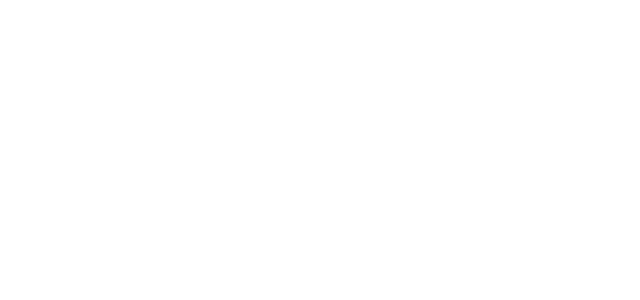
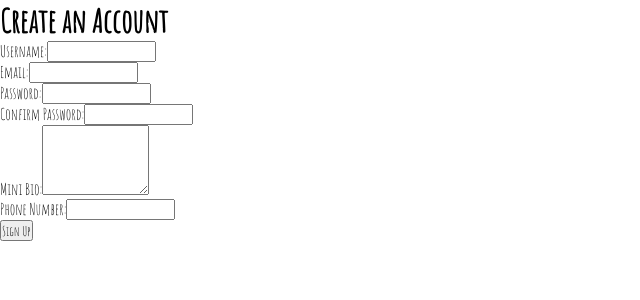
Before and after one commit to ivanapejicic/capstone, a React (Create React App) app: page /signup in a window 1280 px wide. Before the commit this address had no page. Shown: the top 300 px of the page, without its empty margins (0-640 px from the left). Built offline with nearby package versions, Linux system fonts and the light colour scheme.

Commit message:
Added a form for new user to be able to sign up

```diff
--- a/src/App.js
+++ b/src/App.js
@@ -4,6 +4,7 @@
 import User from './assets/pages/User/User';
 import About from './assets/components/About/About';
 import Login from './assets/pages/Login/Login';
+import Signup from './assets/pages/Signup/Signup';
 
 function App() {
   return (
@@ -14,6 +15,7 @@
           <Route path= '/user' element={<User />} />
           <Route path= '/about' element={<About />} />
           <Route path= '/login' element={<Login />} />
+          <Route path= '/signup' element={<Signup />} />
 
         </Routes>
       </BrowserRouter>
--- a/src/assets/pages/Login/Login.js
+++ b/src/assets/pages/Login/Login.js
@@ -4,7 +4,6 @@
 function Login() {
     return (
         <>
-
             <div className='login'>
                 <form className='form'>
                     <h1 className='login__title'>Welcome Back! <img src={login} alt="google icon for user login"></img></h1>
--- a/src/assets/pages/Login/Login.scss
+++ b/src/assets/pages/Login/Login.scss
@@ -1,5 +1,3 @@
-// Login.scss
-
 @use '../../styles/partials/colors' as *;
 @use '../../styles/partials/mixin' as *;
 @use '../../styles/partials/variables' as *;
--- /dev/null
+++ b/src/assets/pages/Signup/Signup.js
@@ -0,0 +1,32 @@
+import './Signup.scss';
+
+function Signup() {
+    return (
+        <div className='signup'>
+            <form className='form'>
+                <h1 className='signup__title'>Create an Account</h1>
+                <label className='form__label' htmlFor="username">Username:</label>
+                <input className='form__input' type="text" id="username" name="username" required />
+                <br />
+                <label className='form__label' htmlFor="email">Email:</label>
+                <input className='form__input' type="email" id="email" name="email" required />
+                <br />
+                <label className='form__label' htmlFor="password">Password:</label>
+                <input className='form__input' type="password" id="password" name="password" required />
+                <br />
+                <label className='form__label' htmlFor="confirmPassword">Confirm Password:</label>
+                <input className='form__input' type="password" id="confirmPassword" name="confirmPassword" required />
+                <br />
+                <label className='form__label' htmlFor="miniBio">Mini Bio:</label>
+                <textarea className='form__textarea' id="miniBio" name="miniBio" rows="4"></textarea>
+                <br />
+                <label className='form__label' htmlFor="phoneNumber">Phone Number:</label>
+                <input className='form__input' type="tel" id="phoneNumber" name="phoneNumber" />
+                <br />
+                <button className='form__button' type="button">Sign Up</button>
+            </form>
+        </div>
+    );
+}
+
+export default Signup;
--- a/src/assets/pages/User/User.js
+++ b/src/assets/pages/User/User.js
@@ -13,7 +13,7 @@
             <div className='user__content-box'>
                 <h1 className='user__content-box__title'>Ready to dive in?</h1>
                 <h2 className='user__content-box__subtitle'>Sign up for the fun ride</h2>
-                <button className='user__content-box__button'><strong>SIGN UP</strong></button>
+                <Link to='/signup'><button className='user__content-box__button'><strong>SIGN UP</strong></button></Link>
             </div>
             <div className='user__content-box'>
                 <h1 className='user__content-box__title'>Already on board?</h1>
```
Also changed, not shown: src/assets/pages/Signup/Signup.scss (added).
